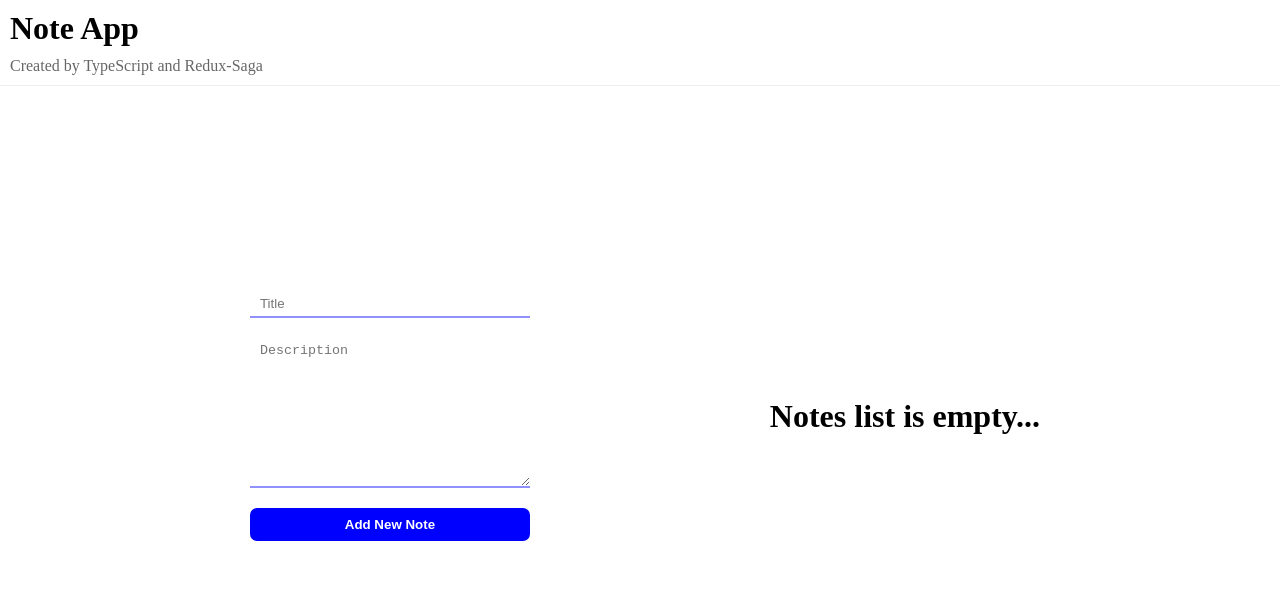
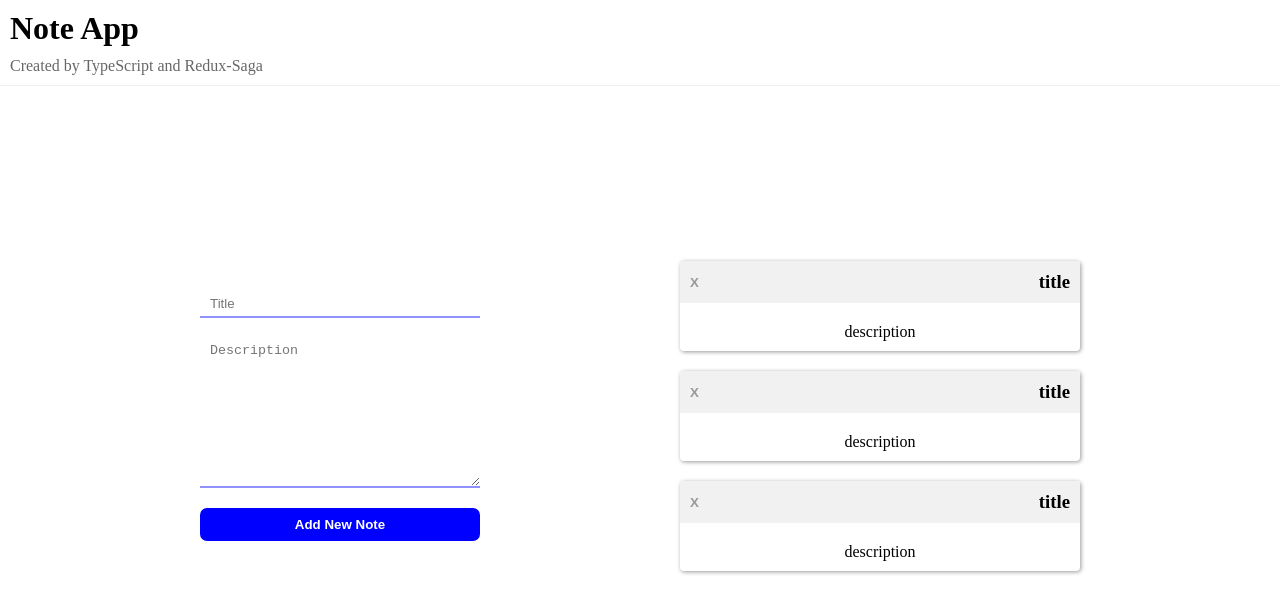
Before and after one commit to omids0/note-ts-saga-main, a Next.js app: page / in a window 1280 px wide. Shown: the top 614 px of the page. Built offline with nearby package versions, Linux system fonts and the light colour scheme.

Commit message:
notes list desined

```diff
--- /dev/null
+++ b/components/EachNote.tsx
@@ -0,0 +1,13 @@
+import React from "react";
+
+export default function EachNote({ note }) {
+  return (
+    <div className="each-note-container">
+      <div className="each-note-header">
+        <button>X</button>
+        <h3>title</h3>
+      </div>
+      <div className='each-note-description'>description</div>
+    </div>
+  );
+}
--- a/components/MainPage.tsx
+++ b/components/MainPage.tsx
@@ -14,11 +14,8 @@ import NotesList from "./NotesList";
 export default function MainPage() {
   const dispatch = useDispatch();
 
-  const getNotesState = useSelector((state: RootState) => state.notesReducer);
-
   useEffect(() => {
     dispatch(loadNotesAction({ data: noteData }));
-    console.log("🚀", getNotesState);
   }, []);
 
   return (
--- a/components/NotesList.tsx
+++ b/components/NotesList.tsx
@@ -1,23 +1,25 @@
-import React, { useEffect } from 'react'
-import { useSelector } from 'react-redux';
-import { getDataList } from '../redux/reducers/notesReducer';
-import { RootState } from '../types/redux';
+import React, { useEffect } from "react";
+import { useSelector } from "react-redux";
+import { getDataList } from "../redux/reducers/notesReducer";
+import EachNote from "./EachNote";
 
 export default function NotesList() {
-  const notesList = useSelector(getDataList)
+  const notesList = useSelector(getDataList);
+
   useEffect(() => {
-    console.log('list');
-  }, [])
-
-
-  console.log("states" , notesList)
-
-
-  const notesState = []
+    console.log("🚀", notesList);
+  }, [notesList]);
 
   return (
     <div>
-      {notesState.length === 0 && <h1>Notes list is empty...</h1>}
+      {notesList && notesList.length === 0 && <h1>Notes list is empty...</h1>}
+      {notesList &&
+        notesList.length > 0 &&
+        notesList.map(
+          (note: { id: string; title: string; description: string }) => (
+            <EachNote key={note.id} note={note} />
+          )
+        )}
     </div>
-  )
+  );
 }
--- a/redux/reducers/notesReducer.ts
+++ b/redux/reducers/notesReducer.ts
@@ -15,13 +15,10 @@ const notesReducer: Reducer<InitialState, TAction> = (
 ) => {
   switch (action.type) {
     case ActionTypeEnum.NOTES_LOADED:
-      console.log("redux=>", action.payload);
-
       return {
         ...state,
         ...action.payload,
       };
-    // return action.payload;
     case ActionTypeEnum.NOTE_ADDED:
     // return [...state, action.payload];
     default:
--- a/redux/sagas/notesSaga.ts
+++ b/redux/sagas/notesSaga.ts
@@ -8,11 +8,7 @@ function* loadNotes() {
   yield put(actions.notesLoadedAction({ data: noteData }));
 }
 
-// payload: ReturnType<typeof actions.notesAddedAction>
-
 function* addNote(action: ReturnType<typeof actions.notesAddedAction>) {
-  console.log("add note", action.payload);
-
   yield put(actions.notesAddedAction(action.payload));
 }
 
--- a/styles/globals.css
+++ b/styles/globals.css
@@ -71,3 +71,30 @@ body {
   cursor: pointer;
   box-shadow: 3px 3px 10px #999999;
 }
+
+.each-note-container{
+  min-width: 40rem;
+  margin: 2rem 1rem;
+  box-shadow: 1px 1px 4px #999999;
+  border-radius: 4px
+}
+.each-note-header{
+  display: flex;
+  flex-direction: row;
+  justify-content: space-between;
+  padding: 1rem;
+  background-color: #f1f1f1;
+  margin-bottom: 1rem;
+}
+
+.each-note-header>button{
+  background: none;
+  border: none;
+  font-weight: bold;
+  cursor: pointer;
+  color: #999999
+}
+
+.each-note-description{
+  padding: 1rem
+}
```
